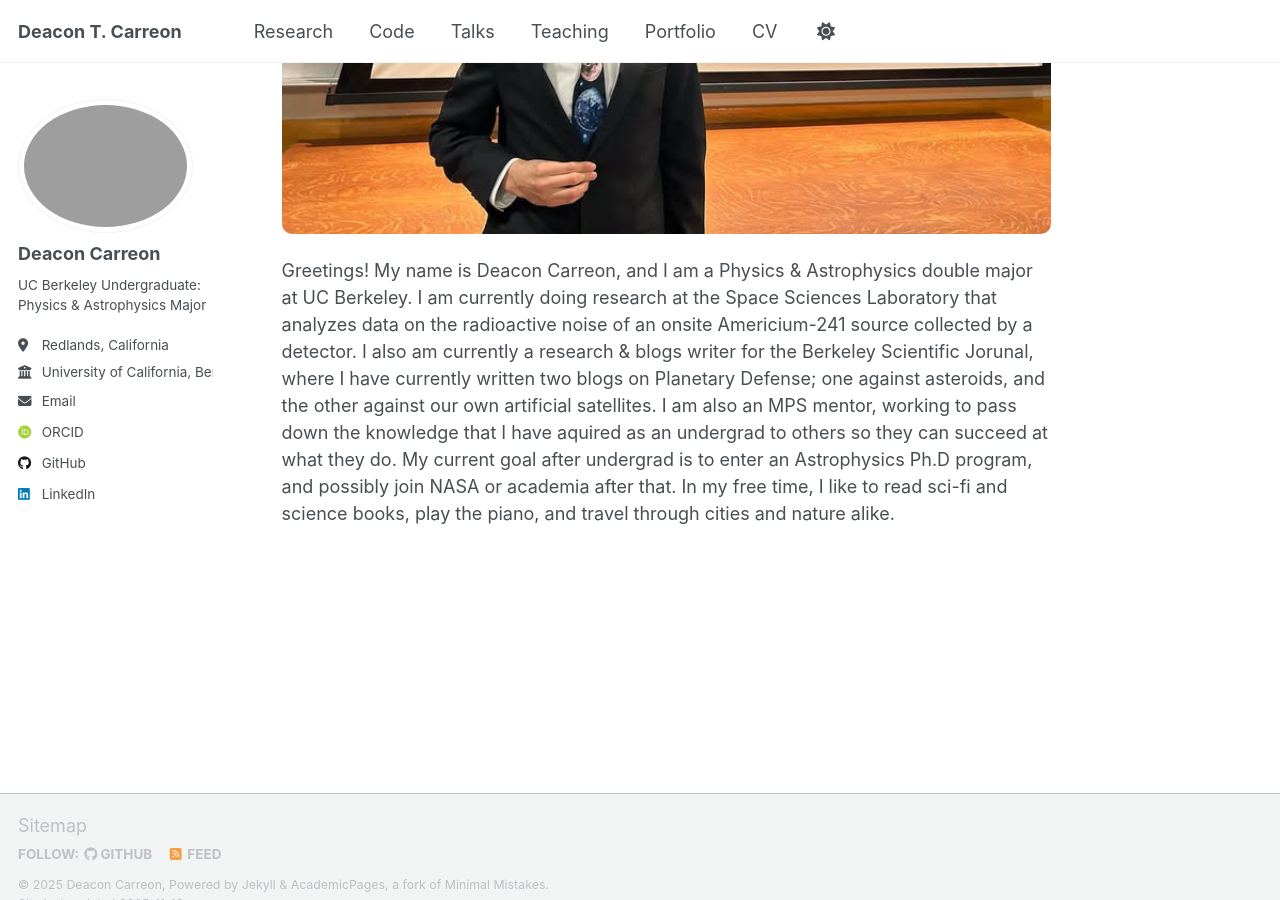
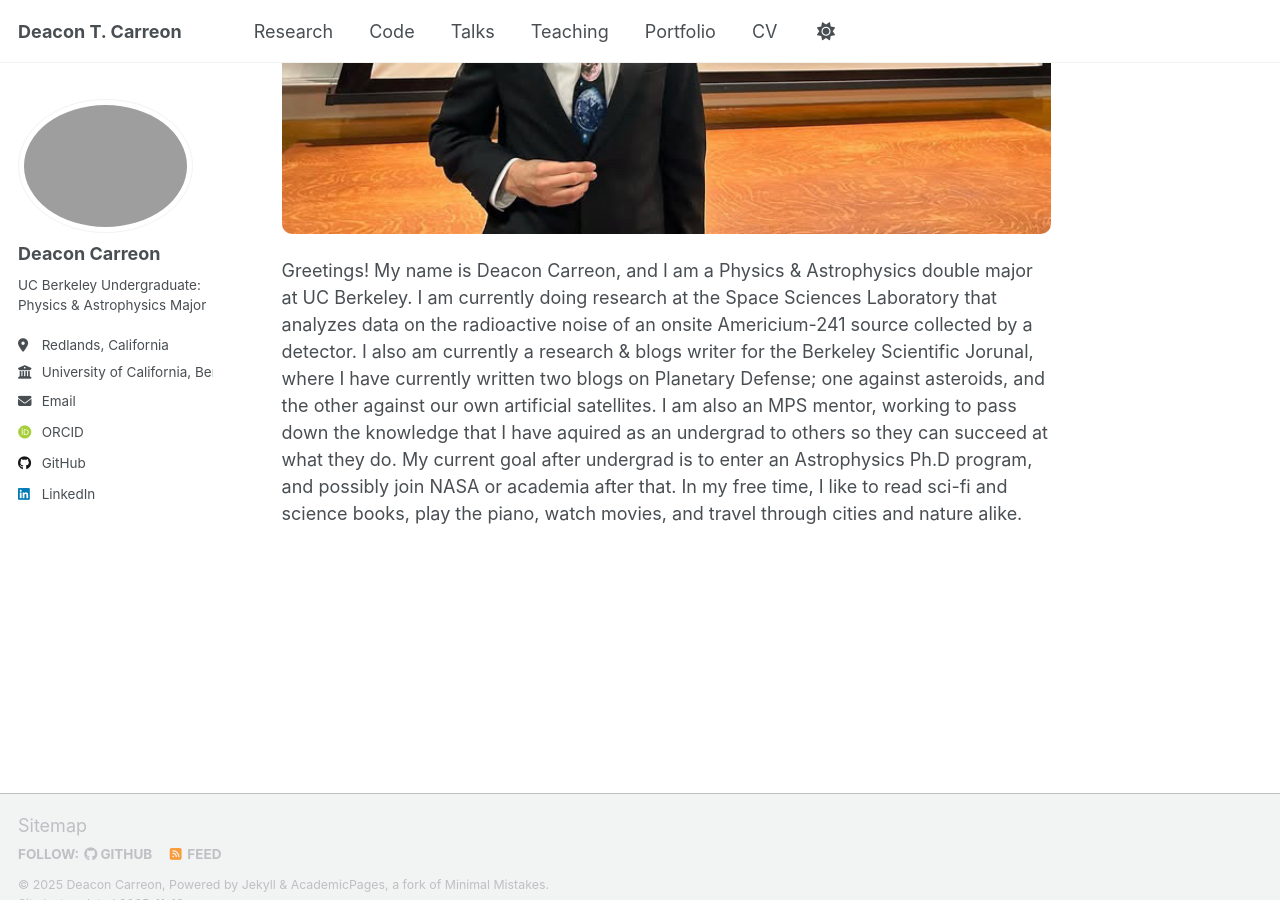
Before and after one commit to DeaconTCarreon/deacontcarreon.github.io, a Jekyll site: the page built from _pages/about.md, in a window 1280 px wide and 900 px high, scrolled down 487 px. Built offline with Jekyll 4.4.1, drawn with Linux system fonts in a browser that asks for light colours; nearby versions of some CDN libraries; some web fonts are replaced; a script that is not in the unit is left out.

```diff
--- a/_pages/about.md
+++ b/_pages/about.md
@@ -16,5 +16,4 @@ customjs:
 
 <img src="/files/SPS_Seminar.JPG" alt="Deacon Carreon Presenting an undergraduate seminar with the Society for Physics Students on February 6, 2025" style="display: block; margin: 0 auto; width: 100%; max-width: 1200px; border-radius: 10px; margin-bottom: 20px;">
 
-Greetings! My name is Deacon Carreon, and I am a Physics & Astrophysics double major at UC Berkeley. I am currently doing research at the Space Sciences Laboratory that analyzes data on the radioactive noise of an onsite Americium-241 source collected by a detector. I also am currently a research & blogs writer for the Berkeley Scientific Jorunal, where I have currently written two blogs on Planetary Defense; one against asteroids, and the other against our own artificial satellites. I am also an MPS mentor, working to pass down the knowledge that I have aquired as an undergrad to others so they can succeed at what they do. My current goal after undergrad is to enter an Astrophysics Ph.D program, and possibly join NASA or academia after that.
-In my free time, I like to read sci-fi and science books, play the piano, and travel through cities and nature alike.
+Greetings! My name is Deacon Carreon, and I am a Physics & Astrophysics double major at UC Berkeley. I am currently doing research at the Space Sciences Laboratory that analyzes data on the radioactive noise of an onsite Americium-241 source collected by a detector. I also am currently a research & blogs writer for the Berkeley Scientific Jorunal, where I have currently written two blogs on Planetary Defense; one against asteroids, and the other against our own artificial satellites. I am also an MPS mentor, working to pass down the knowledge that I have aquired as an undergrad to others so they can succeed at what they do. My current goal after undergrad is to enter an Astrophysics Ph.D program, and possibly join NASA or academia after that. In my free time, I like to read sci-fi and science books, play the piano, watch movies, and travel through cities and nature alike.
```
Also changed, not shown: _pages/cv.md (+1 -1 lines).
